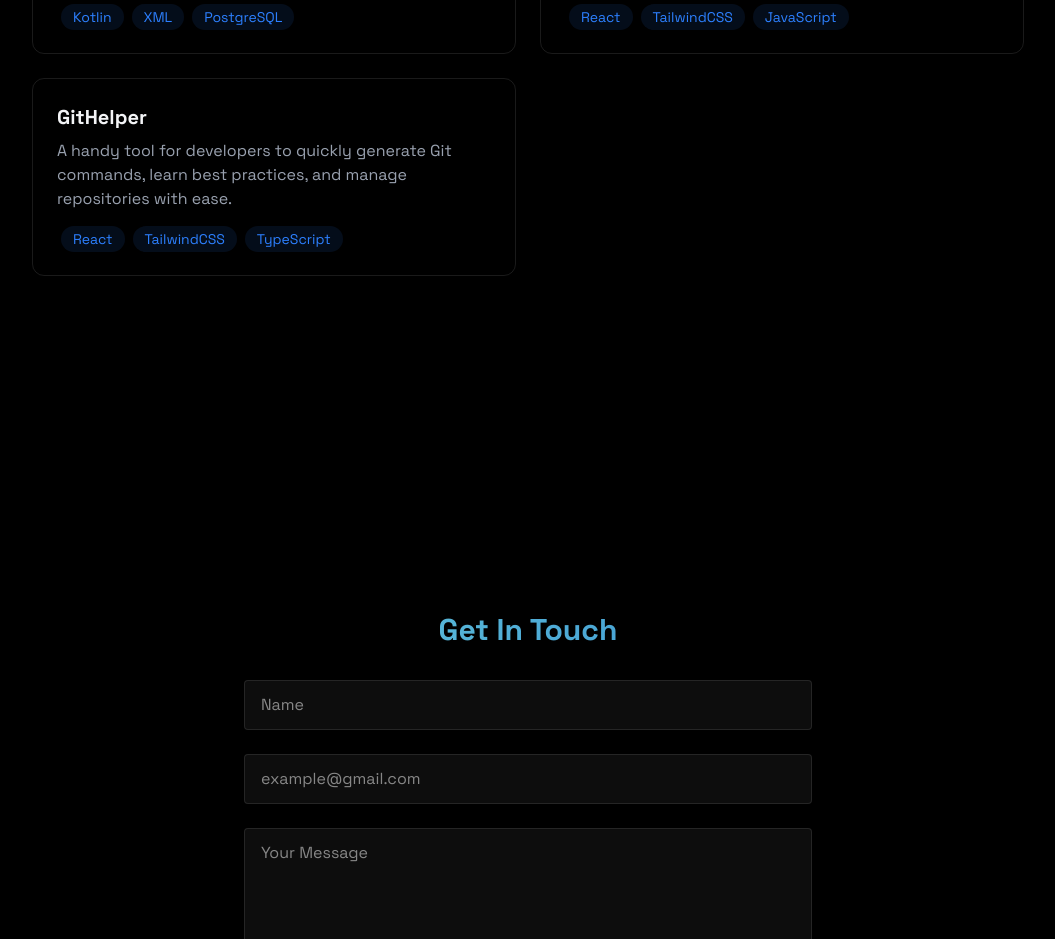
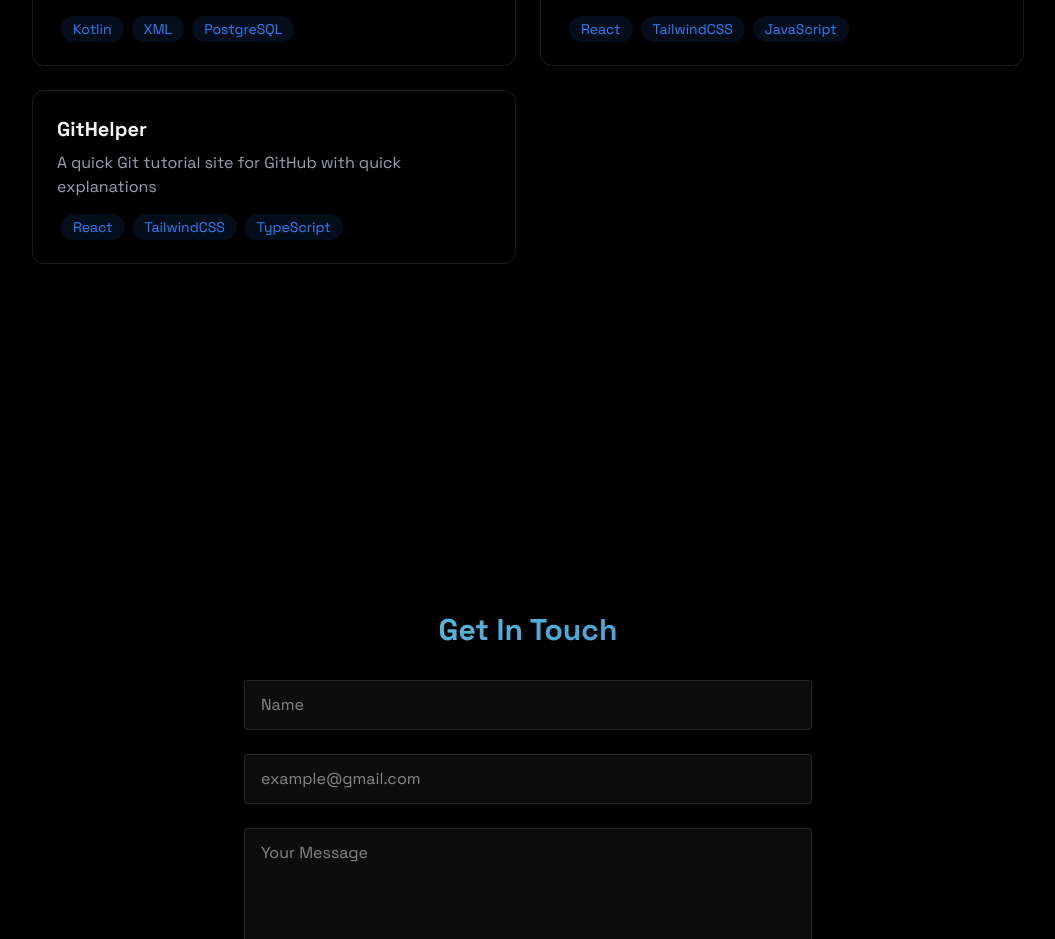
Before and after one commit to katanawka/portfolio, a React (Vite) app: page / in a window 1280 px wide. Shown: the part 2360-3299 px from the top of the page, without its empty margins (112-1167 px from the left). Built offline with nearby package versions, Linux system fonts and the light colour scheme.

Commit message:
Edit description project

```diff
--- a/src/components/sections/Project.jsx
+++ b/src/components/sections/Project.jsx
@@ -30,7 +30,7 @@
               {
                 title: "GitHelper",
                 description:
-                  "A handy tool for developers to quickly generate Git commands, learn best practices, and manage repositories with ease.",
+                  "A quick Git tutorial site for GitHub with quick explanations",
                 link: "https://githelpers.netlify.app/",
                 techStack: ["React", "TailwindCSS", "TypeScript"],
               },
```
